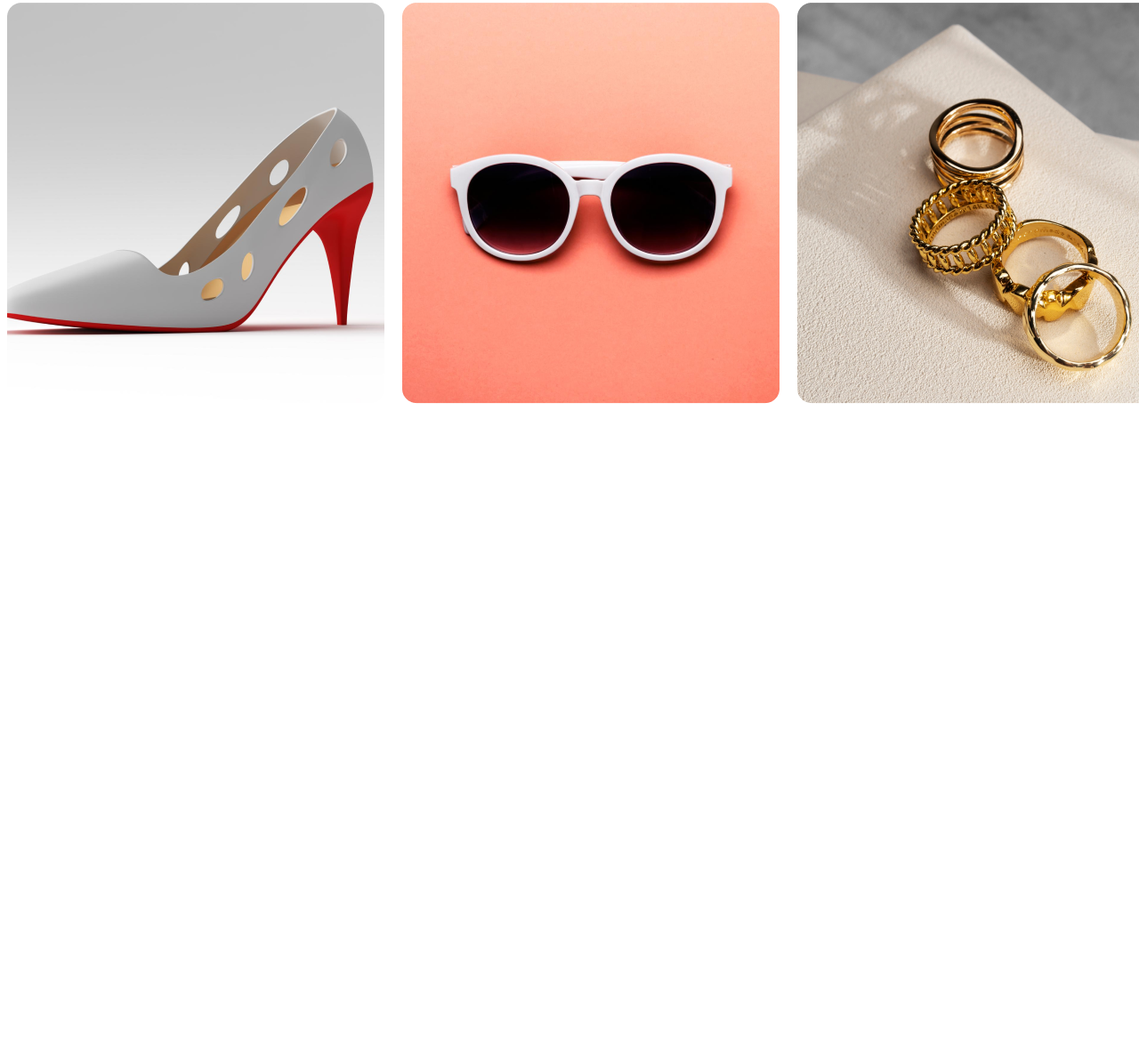
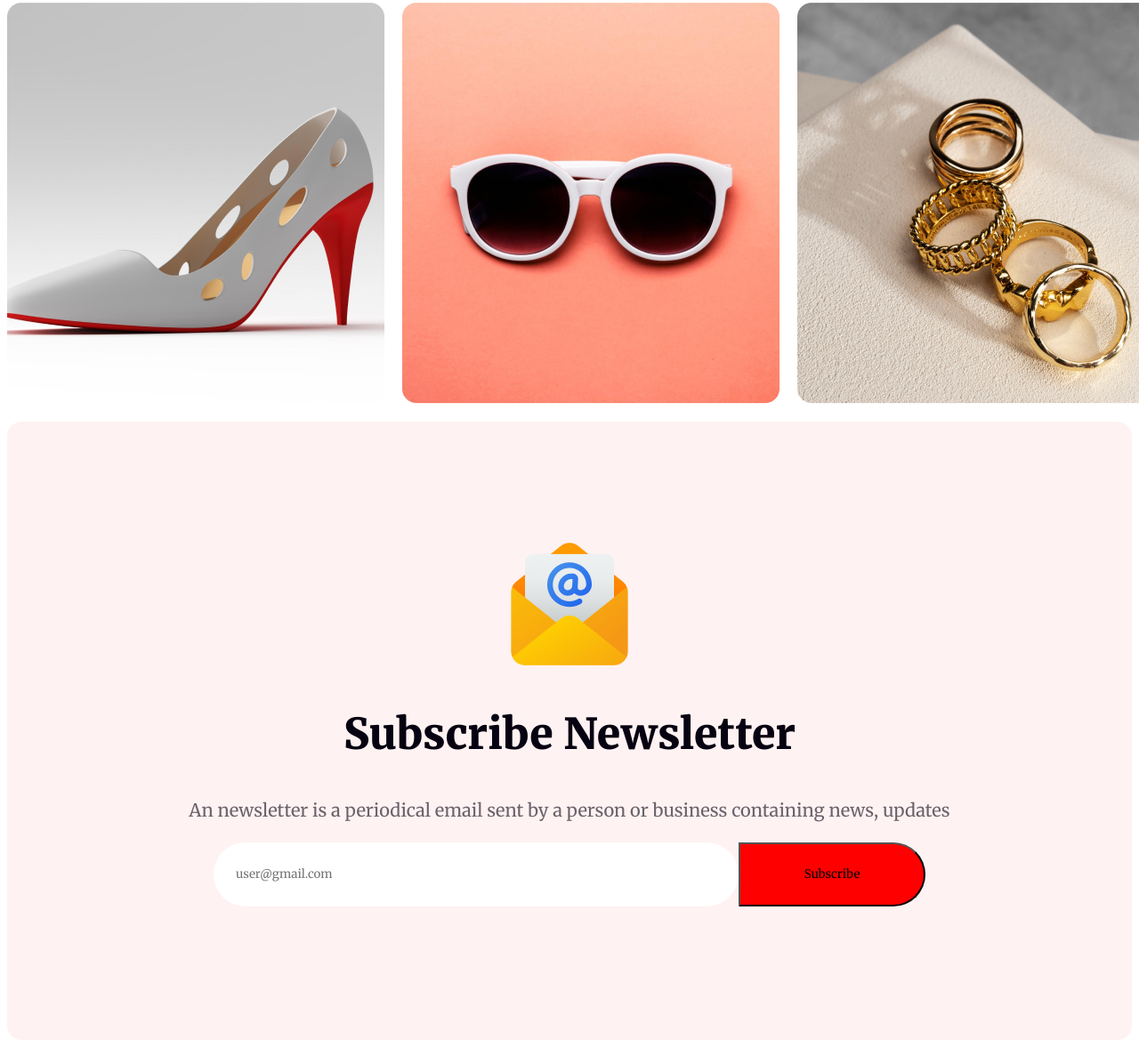
Before and after one commit to iamgobindosarkar/1st-assignment, a plain HTML site: page index.html in a window 1280 px wide. Shown: the part 2137-3314 px from the top of the page at 89% size. Before the commit the page ends 2611 px from the top, so only its background shows below. Drawn offline with Linux system fonts and the light colour scheme.

Commit message:
newsletter section added

```diff
--- a/index.html
+++ b/index.html
@@ -43,6 +43,17 @@
             <img src="resources/Rectangle 8.png" alt="">
         </div>
     </div>
+    <section class="newsletter">
+        <div class="newsletter-img">
+        <img src="resources/Group 61.png" alt="">
+        </div>
+        <h2 class="newsletter-title">Subscribe Newsletter</h2>
+        <p class="newsletter-description">An newsletter is a periodical email sent by a person or business containing news, updates</p>
+        <form class="newsletter-form">
+            <input placeholder="user@gmail.com" class="email" type="Email">
+            <Button class="subscribe">Subscribe</Button>
+        </form>
+    </section>
     <footer>
 
     </footer>
--- a/style.css
+++ b/style.css
@@ -88,8 +88,49 @@ line-height: normal;
 }
 .catagories{
     color: #070211;
-text-align: center;
-font-family: 'inter';
-font-size: 48px;
-font-weight: 700;
+    text-align: center;
+    font-family: 'inter';
+    font-size: 48px;
+    font-weight: 700;
 }
+.newsletter{
+    padding: 130px;
+    border-radius: 16px;
+    background: rgba(255, 0, 0, 0.05);
+}
+.newsletter-title{
+    color: #070211;
+    text-align: center;
+    font-size: 48px;
+    font-weight: 900;
+}
+.newsletter-description{
+    color: rgba(7, 2, 17, 0.60);
+    text-align: center;
+    font-size: 20px;
+    font-weight: 400;
+    line-height: 32px;
+}
+.newsletter-img{
+    display: flex;
+    justify-content: center;
+}
+.newsletter-form{
+    max-width: 800px;
+    margin: 20px auto;
+    display: flex;
+}
+.newsletter-form input{
+    flex-grow: 1;
+    border: none;
+    border-radius: 50px;
+    background: #FFF;
+    padding: 25px;
+}
+.subscribe{
+    width: 210px;
+    height: 72px;
+    flex-shrink: 1;
+    border-radius: 0px 50px 50px 0px;
+    background: #F00;
+}
```
